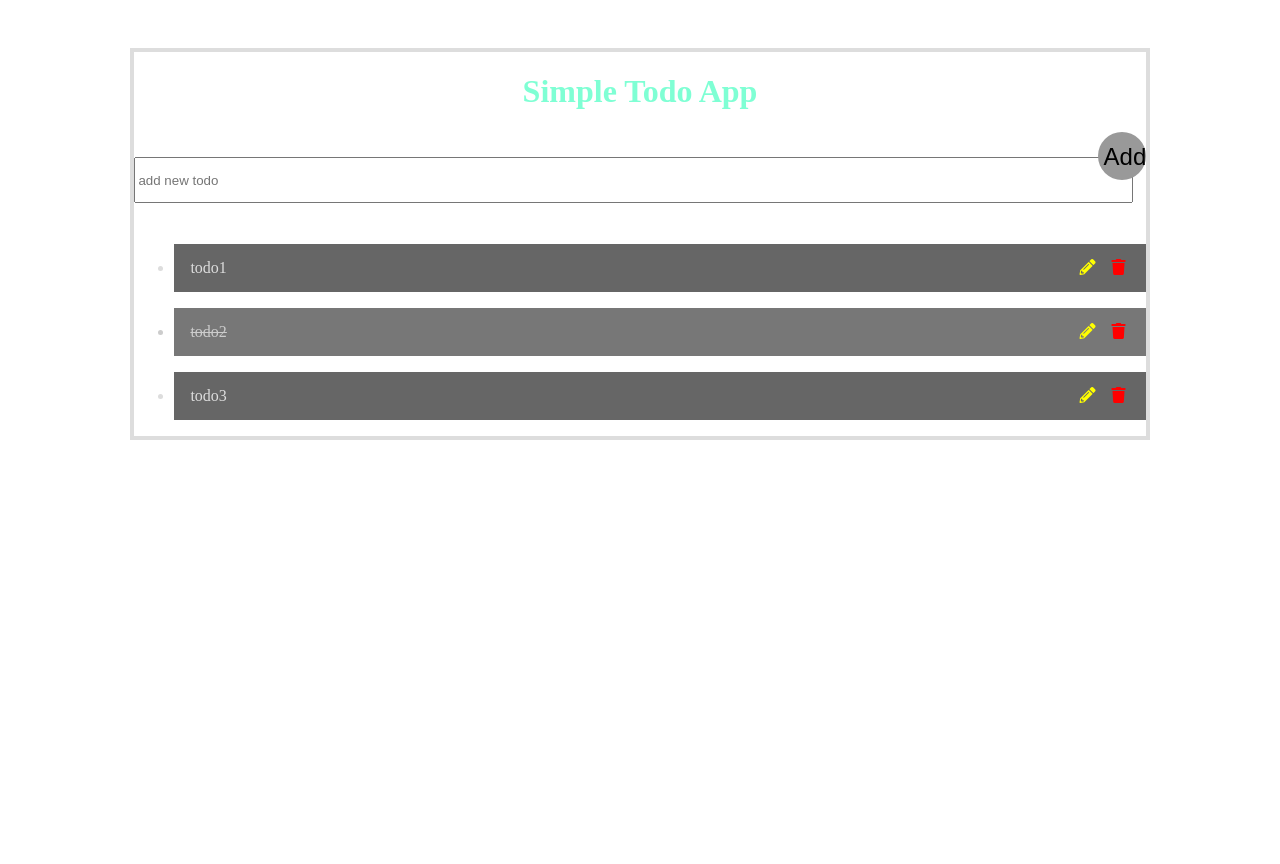
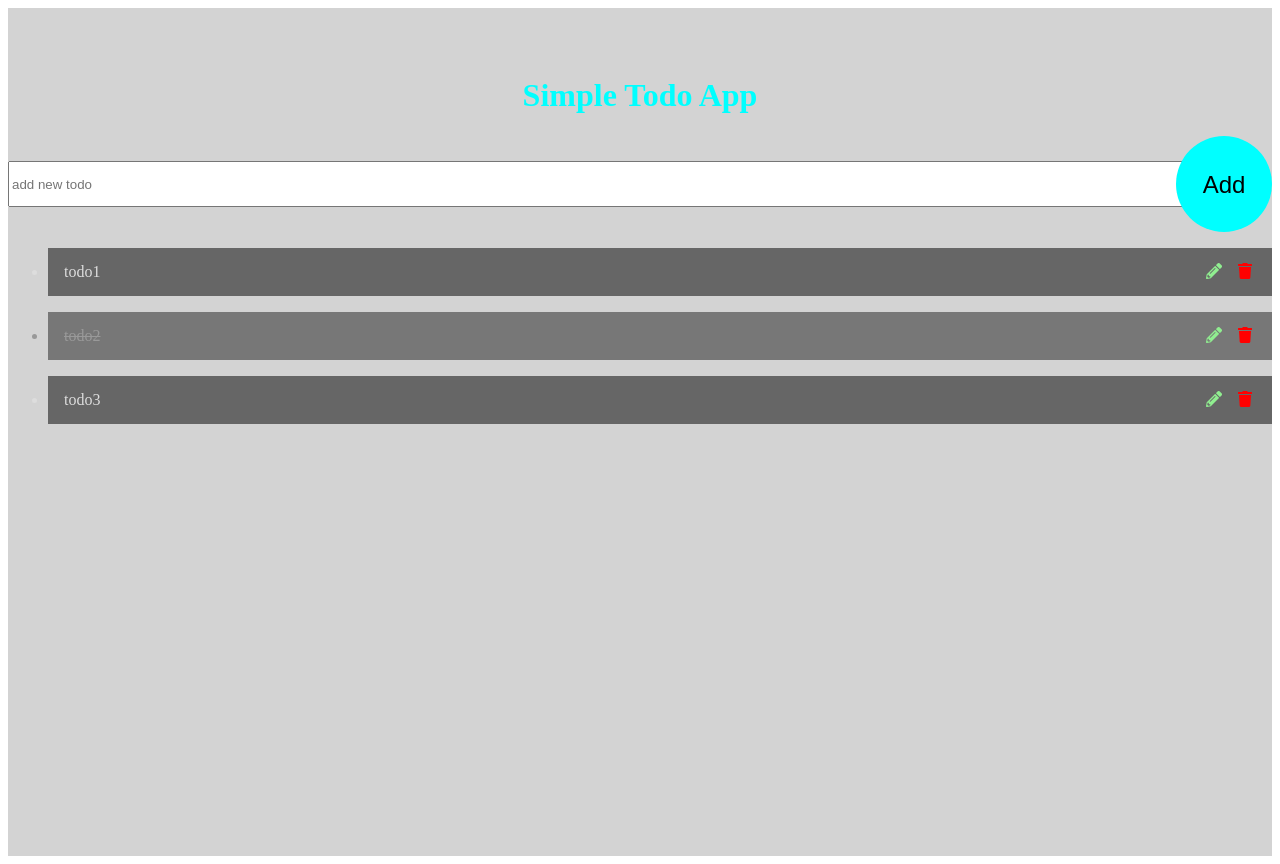
Before and after one commit to lora-sleptsova/TodoApp, an Angular app: page / in a window 1280 px wide. Before the commit the page ends 800 px from the top, so only its background shows below. Built offline with nearby package versions, Linux system fonts and the light colour scheme.

Commit message:
css more beautiful

```diff
--- a/src/app/add-todo/add-todo.component.css
+++ b/src/app/add-todo/add-todo.component.css
@@ -8,12 +8,12 @@ div{
 input{
     width: 98%;
     height: 3em;
-    outline: aquamarine;
+    outline: aqua;
     /* border: 1px solid red; */
 }
 
 input:focus{
-    border: 1px solid red;
+    border: 1px solid aqua;
 }
 
 .btnAdd{
@@ -21,15 +21,15 @@ input:focus{
     position: absolute;
     top: 0;
     right: 0;
-    width: 2em;
-    height: 2em;
-    line-height: 2em;
+    width: 4em;
+    height: 4em;
+    line-height: 4em;
     vertical-align: middle;
     text-align: center;
     font-size: 1.5em;
     margin-left: -3em;
     border-radius: 100%;
-    background: #999;
+    background: aqua;
     border: none;
     outline: none;
     cursor: pointer;
@@ -37,8 +37,8 @@ input:focus{
 }
 
 .btnAdd:focus{
-    box-shadow: 2px 2px 5px 4px #7FDDC4;
+    box-shadow: 2px 2px 5px 4px aqua;
 }
 .btnAdd:hover{
-    box-shadow: 2px 2px 5px 4px #7FDDC4;
+    box-shadow: 2px 2px 5px 4px aqua;
 }
--- a/src/app/app.component.css
+++ b/src/app/app.component.css
@@ -1,6 +1,8 @@
 div{
-    border: .3em solid #DDD;
+    /* border: .3em solid #DDD;
     width: 80%;
-    margin: 3em auto;
-    background: #FFF;
+    margin: 3em auto;*/
+    height: 100vh;
+    background: lightgrey;
+    padding-top: 3em;
 }
--- a/src/app/todo-header/todo-header.component.css
+++ b/src/app/todo-header/todo-header.component.css
@@ -1,5 +1,5 @@
 h1{
     font-size: 2em;
-    color: aquamarine;
+    color: aqua;
     text-align: center;
 }
--- a/src/app/todo-list/todo-items/todo-items.component.css
+++ b/src/app/todo-list/todo-items/todo-items.component.css
@@ -28,7 +28,7 @@ li:nth-child(2n){
     color: red;
 }
 .fa-pencil-alt{
-    color: yellow;
+    color: lightgreen;
 }
 
 .btnEdit{
--- a/src/app/todo-list/todo-list.component.css
+++ b/src/app/todo-list/todo-list.component.css
@@ -26,7 +26,7 @@ li:nth-child(2n){
 
 .completed{
     text-decoration: line-through;
-    color: #CCC;
+    color: #999;
 }
 
 .btnDel{
--- a/src/app/total-items/total-items.component.css
+++ b/src/app/total-items/total-items.component.css
@@ -1,4 +1,4 @@
 div{
     line-height: 3em;
-    /* border: 2px solid orange; */
+    border: 2px solid aqua;
 }
```
